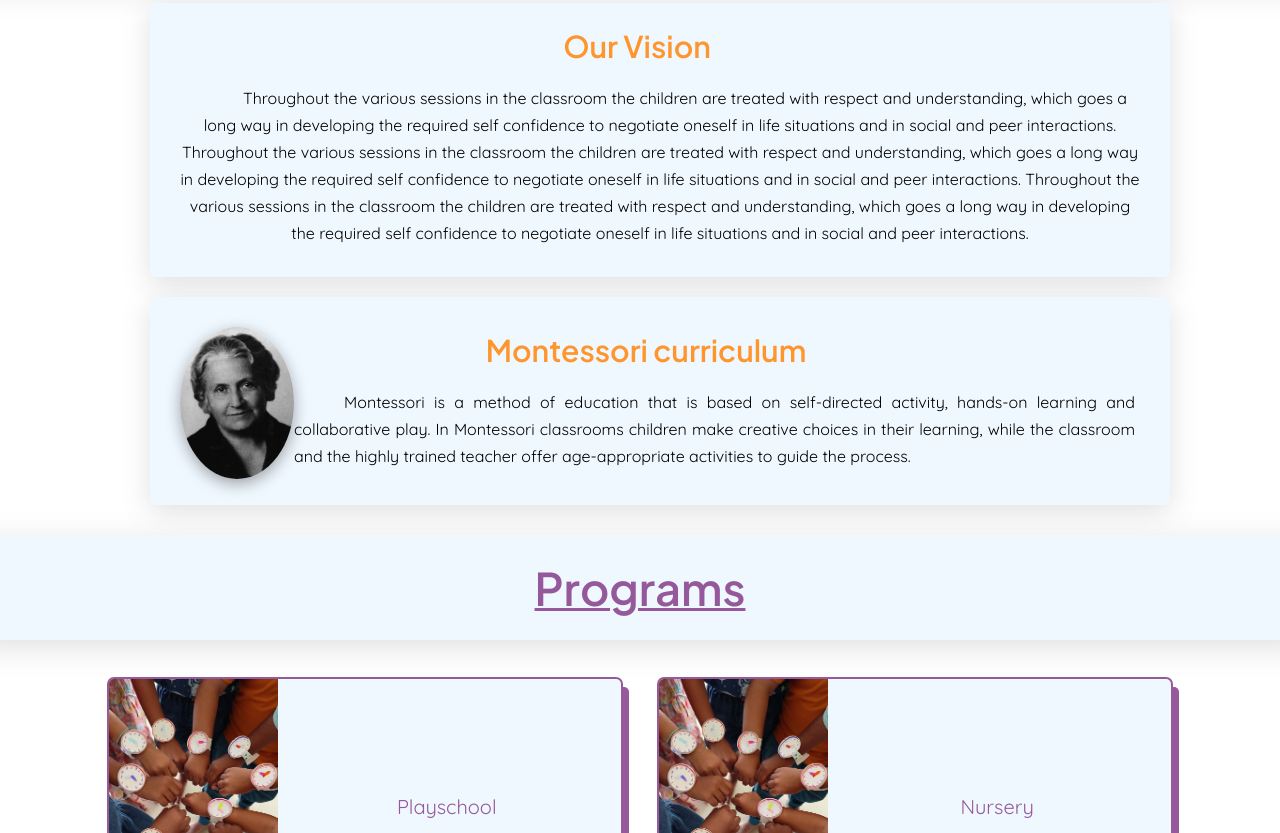
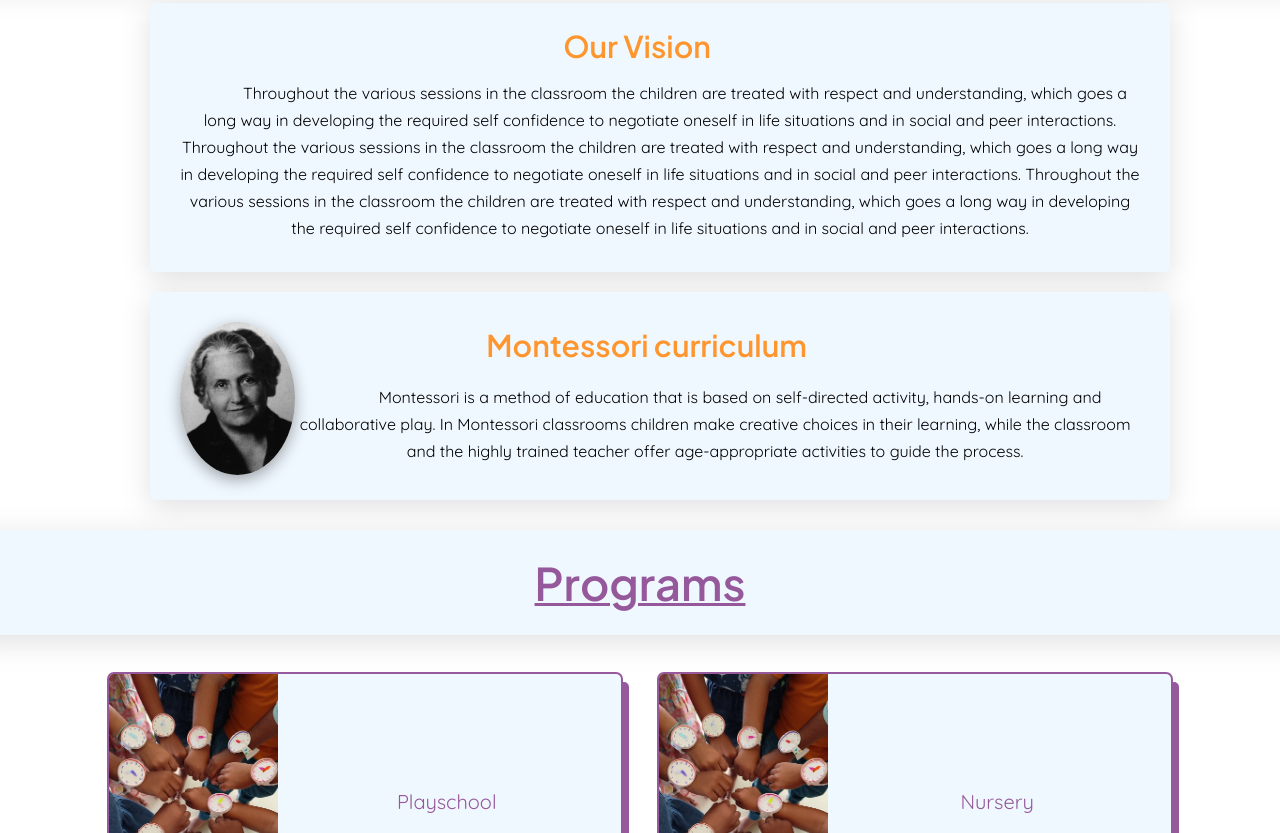
Before and after one commit to RahulM1305/cradle-website, a plain HTML site: page index.html in a window 1280 px wide. Shown: the part 888-1721 px from the top of the page. Drawn offline with Linux system fonts and the light colour scheme.

Commit message:
Update aboutus.css

```diff
--- a/css/aboutus.css
+++ b/css/aboutus.css
@@ -62,7 +62,7 @@
     position: relative;
     left: 45%;
     transform: translateX(-50%);
-    margin-bottom: 25px;
+    margin-bottom: 20px;
     font-family: 'Plus Jakarta Sans', sans-serif;
     font-weight: 700;
     font-size: 30px;
@@ -90,6 +90,8 @@
 .Maria_img {
     margin: 0 10px 10px 0;
     /* float: left; */
+    height: 80%;
+    width: 12%;
 }
 
 /* .Maria_img img{
@@ -97,11 +99,15 @@
     object-fit: contain;
 } */
 .Maria_img_alt {
+    /* width: 12%; */
+    border-radius: 50%;
     float: left;
-    width: 12%;
-    border-radius: 50%;
+
     /* shape-outside: circle(); */
-    object-fit: contain;
+    width: 100%;
+    height: 100%;
+    object-fit: cover;
+    object-position: 25% 50%;
     box-shadow: rgba(0, 0, 0, 0.35) 0px 5px 15px;
 }
 
@@ -118,6 +124,6 @@
 }
 
 .montessori_content {
-    text-align: justify;
+    text-align: center;
     margin: 5px;
 }
```
